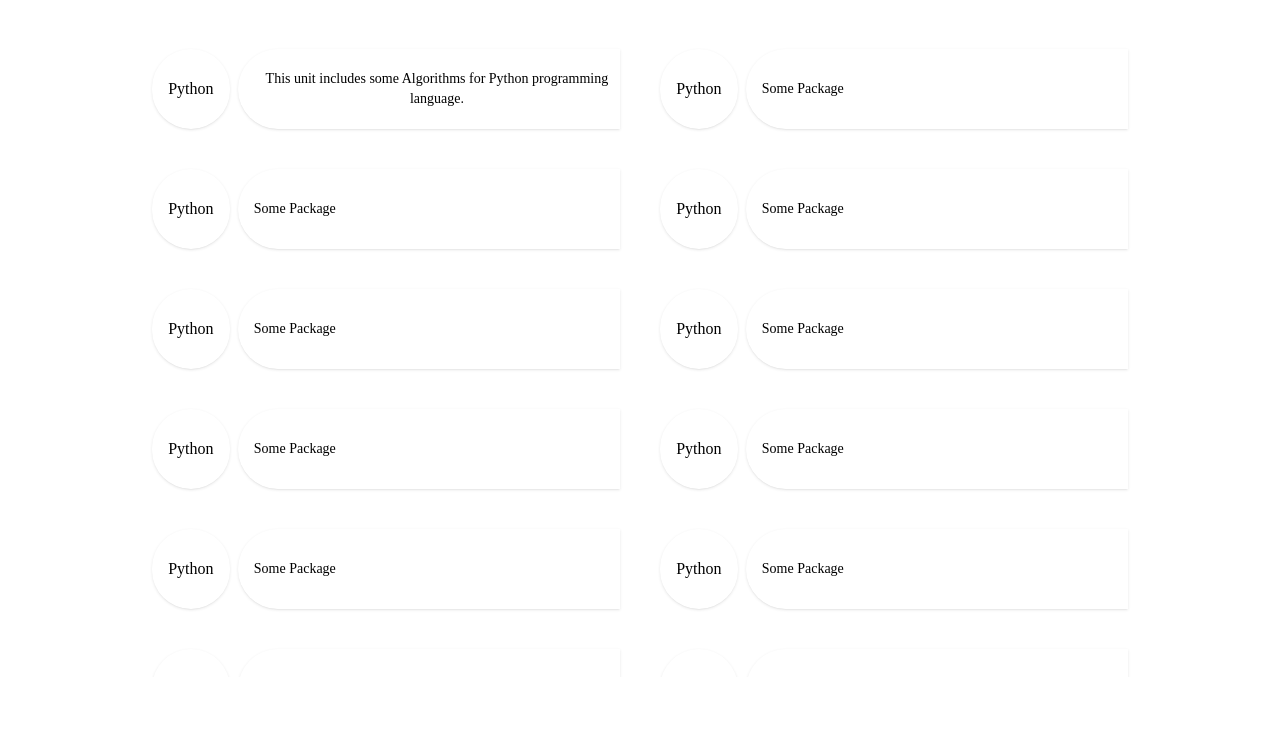
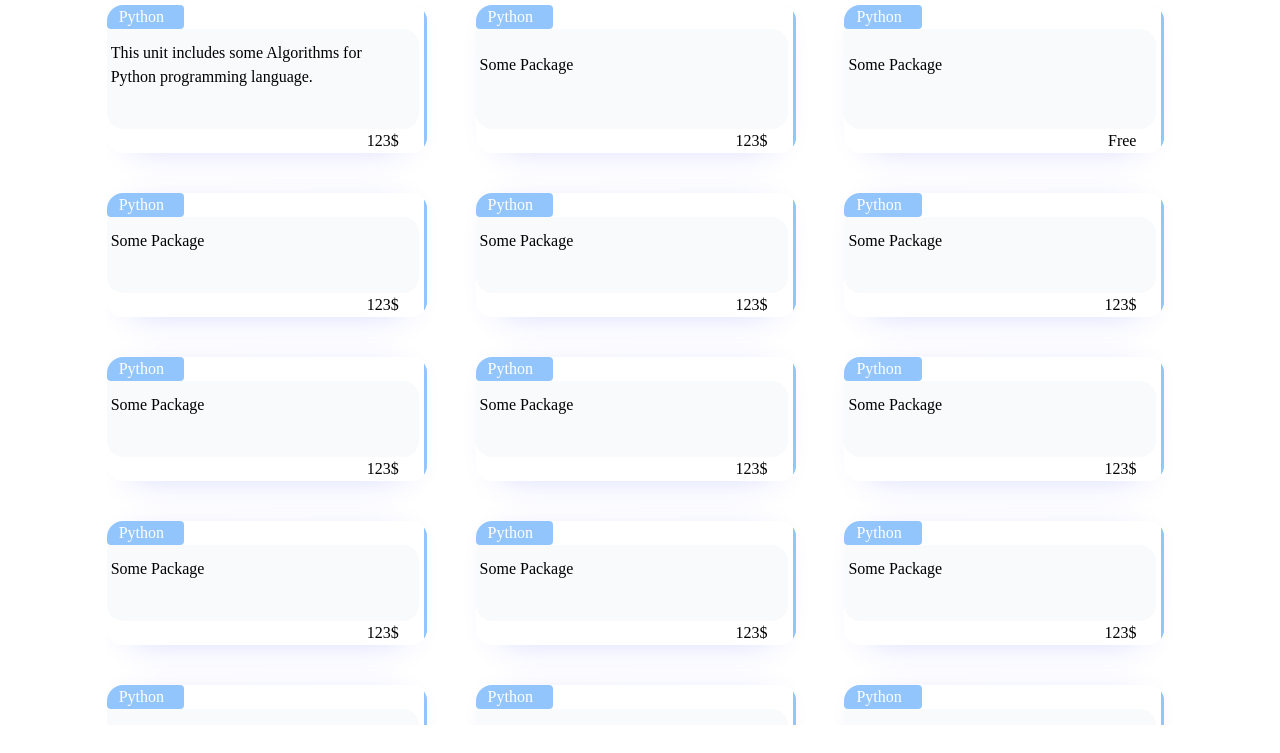
Before and after one commit to masaylighto/PersonalSiteFront, a React app: page /Projects in a window 1280 px wide. Shown: the part 47-800 px from the top of the page. Built offline with nearby package versions, Linux system fonts and the light colour scheme; a web font is replaced by a local one.

Commit message:
add project card

```diff
--- a/public/index.html
+++ b/public/index.html
@@ -1,5 +1,5 @@
 <!DOCTYPE html>
-<html lang="en">
+<html class="h-full"  lang="en">
   <head>
     <meta charset="utf-8" />
     <link rel="icon" href="%PUBLIC_URL%/favicon.ico" />
@@ -22,9 +22,9 @@
     -->
     <title>Ali Miracle</title>
   </head>
-  <body>
+  <body class="h-full">
     <noscript>You need to enable JavaScript to run this app.</noscript>
-    <div id="root"></div>
+    <div id="root" class="h-full"></div>
     <!--
       This HTML file is a template.
       If you open it directly in the browser, you will see an empty page.
--- a/src/Assets/Css/shared.css
+++ b/src/Assets/Css/shared.css
@@ -9,30 +9,67 @@
 .bg-gradiant-blue{
     background:linear-gradient(102deg,#ffffffc5 30%,  #ffffff36  52%)
 }
-.h-50vmin{
-    height: 50vmin;
+.h-50{
+    height: 50%;
 }
-.h-60vmin{
-    height: 60vmin;
+.h-60{
+    height: 60%;
 }
-.h-70vmin{
-    height: 70vmin;
+.h-70{
+    height: 70%;
 }
-.h-80vmin{
-    height: 80vmin;
+.h-80{
+    height: 80%;
 }
-.h-85vmin{
-    height: 85vmin;
+.h-85{
+    height: 85%;
 }
-.h-90vmin{
-    height: 90vmin;
+.h-90{
+    height: 90%;
 }
-.h-95vmin{
-    height: 90vmin;
+.h-95{
+    height: 90%;
 }
-.h-100vmin{
-    height: 100vmin;
+.h-100{
+    height: 100%;
 }
 .bg-main-graidant{
     background:linear-gradient(326deg,#ffffff00 6%, #ffffff12 4%, #ffffff00   23%),linear-gradient(321deg,#ffffff00 11%, #ffffff12 -1%, #ffffff00   25%),linear-gradient(295deg,#ffffff00 4%, #ffffff12 13.4%, #ffffff00   8%),linear-gradient(292deg,#ffffff00 18%, #ffffff12 21.4%, #ffffff00   9%),linear-gradient(169deg,#ffffff00 22%, #ffffff12 28.4%, #ffffff00   24%),linear-gradient(286deg,#ffffff00 22%, #ffffff12 28.4%, #ffffff00   24%),linear-gradient(275deg,#ffffff00 22%, #ffffff12 32.4%, #ffffff00   24%),linear-gradient(270deg,#95B2FF 31%, white, transparent  35%)
 }
+.ring-blue{
+    background: linear-gradient(90deg,  #ffffff 3%, #ffffff 0%,#ffffff 99%, #93c5fd 1%);
+}
+
+
+.bg-colored-shadow:before {
+    content: "";
+    z-index: -1;
+    position: absolute;
+    top: 0;
+    right: 0;
+    bottom: 0;
+    left: 0;
+    background:linear-gradient(-365deg, #6e79ff 77%, #ff652a 200% );
+    transform: translate3d(0px, 5px, 0) scale(0.86);
+    filter: blur(20px);
+    opacity: 0.31;
+    transition: opacity 0.3s;
+    border-radius: inherit;
+}
+
+/*
+* Prevents issues when the parent creates a
+* stacking context. (For example, using the transform
+* property )
+*/
+.bg-colored-shadow::after {
+    content: "";
+    z-index: -1;
+    position: absolute;
+    top: 0;
+    right: 0;
+    bottom: 0;
+    left: 0;
+    background: inherit;
+    border-radius: inherit;
+}
--- a/src/Pages/home.js
+++ b/src/Pages/home.js
@@ -62,27 +62,27 @@ class Chome extends React.Component{
     }
     endSide(){
         return (
-        <containers.row className='w-2/5 flex justify-start gap-2  items-center h-4/5'>
-            <div className={" w-3/6 bg-gradiant-blue rounded-full p-6 h-3/5"}>
+        <containers.row className='w-2/5 flex justify-start gap-2  items-center h-full'>
+            <div className={" w-3/6 bg-gradiant-blue rounded-full p-6 h-3/6"}>
                 <div style={{background:"#ffffff96"}} className={"e  rounded-full p-3  w-full h-full"}>
                 <img src={require("../Assets/icons/freedo.png")} className={"bg-contain  hover:animate-bounce w-full h-full "} ></img>
                 </div>
             </div>
-            <containers.col className={"text-white justify-between mb-5 h-2/5"}>
-                <p tabIndex={11} className='-ml-8 hover:-translate-y-1'>Devops Engineer</p>
+            <containers.col className={"text-white justify-between mb-5 h-2/6"}>
+                <p tabIndex={11} className='-ml-9 hover:-translate-y-1'>Devops Engineer</p>
                 <p tabIndex={12} className='-ml-3 hover:-translate-y-1 hover:translate-x-1'>Software Developer</p>
                 <p tabIndex={13} className='-ml-2 hover:translate-x-1'>Free Software Activist</p>
                 <p tabIndex={14} className='-ml-3 hover:translate-y-1 hover:translate-x-1'>System Adminstrator</p>
-                <p tabIndex={15} className='-ml-5 hover:translate-y-1 '>Data Scientist</p>
+                <p tabIndex={15} className='-ml-6 hover:translate-y-1 '>Data Scientist</p>
             </containers.col>
         </containers.row>
         )
     }
     render(){
 
-        return <containers.col className={"h-100vmin bg-main-graidant"}>
+        return <containers.col className={"h-full bg-main-graidant"}>
             <Cnav></Cnav>
-            <containers.row className={"w-full justify-evenly h-95vmin items-center"}>
+            <containers.row className={"w-full justify-evenly h-95 items-center"}>
                 {this.startSide()}
                 {this.endSide()}
             </containers.row>
--- a/src/Pages/projects.js
+++ b/src/Pages/projects.js
@@ -4,79 +4,117 @@ import Cnav from '../Components/navbar';
 import containers from '../Components/containers';
 import buttons from '../Components/buttons';
 class Cprojects extends React.Component{
-    btn(name,desc,index)
+    constructor() {
+        super();
+        this.tabIndex=0
+    }
+    tabIndex
+    card(name, desc, price, index)
     {
         return(
-            <containers.row key={index} className={ "gap-2 " }>
-                <button title='Project Name'value={name} className='w-24 h-20 flex justify-center items-center shadow rounded-full '>{name}</button>
-                <button title='Project Description' className='w-full rounded-l-full rounded-tr-lg  text-sm h-20 shadow pl-4 overflow-scroll scrollbar-hide flex items-center'>{desc}</button>
-            </containers.row>
+            <containers.col key={index} className={ "w-80  relative  bg-colored-shadow  ring-blue    rounded-2xl pr-2" }>
+
+                <p tabIndex={this.tabIndex++} title='Project Name'        className='text-white flex-1 bg-blue-300 rounded rounded-tl-2xl pl-3 sticky  z-20 w-fit pr-5'>{name}</p>
+                <p tabIndex={this.tabIndex++} title='Project Description' className='pl-1 bg-gray-50 flex-4 rounded-tl-none  min-h-fit flex items-center sticky  py-10 px-3 rounded-2xl h-full pt-3 '>{desc} </p>
+                <p tabIndex={this.tabIndex++} title='Project Price'       className={"text-right pr-5 flex-1"} >{price}</p>
+
+            </containers.col>
         )
     }
-    btns()
+
+    cards()
     {
         return [
             {
                 "Name":"Python",
-                "Desc":"This unit includes some Algorithms for Python programming language."
+                "Desc":"This unit includes some Algorithms for Python programming language.",
+                "Price":"123$"
             },
             {
                 "Name":"Python",
-                "Desc":"Some Package"
+                "Desc":"Some Package",
+                "Price":"123$"
             },
             {
                 "Name":"Python",
-                "Desc":"Some Package"
+                "Desc":"Some Package",
+                "Price":"Free"
             },
             {
                 "Name":"Python",
-                "Desc":"Some Package"
+                "Desc":"Some Package",
+                "Price":"123$"
             },
             {
                 "Name":"Python",
-                "Desc":"Some Package"
+                "Desc":"Some Package",
+                "Price":"123$"
             },
             {
                 "Name":"Python",
-                "Desc":"Some Package"
+                "Desc":"Some Package",
+                "Price":"123$"
             },
             {
                 "Name":"Python",
-                "Desc":"Some Package"
+                "Desc":"Some Package",
+                "Price":"123$"
             },
             {
                 "Name":"Python",
-                "Desc":"Some Package"
+                "Desc":"Some Package",
+                "Price":"123$"
             },
             {
                 "Name":"Python",
-                "Desc":"Some Package"
+                "Desc":"Some Package",
+                "Price":"123$"
             },
             {
                 "Name":"Python",
-                "Desc":"Some Package"
+                "Desc":"Some Package",
+                "Price":"123$"
             },
             {
                 "Name":"Python",
-                "Desc":"Some Package"
+                "Desc":"Some Package",
+                "Price":"123$"
             },
             {
                 "Name":"Python",
-                "Desc":"Some Package"
+                "Desc":"Some Package",
+                "Price":"123$"
+            },
+            {
+                "Name":"Python",
+                "Desc":"Some Package",
+                "Price":"123$"
+            },
+            {
+                "Name":"Python",
+                "Desc":"Some Package",
+                "Price":"123$"
+            },
+            {
+                "Name":"Python",
+                "Desc":"Some Package",
+                "Price":"123$"
             }
 
 
+
         ].map((item,index)=>{
-            return this.btn(item.Name,item.Desc,index)
+            return this.card(item.Name,item.Desc,item.Price,index)
         })
     }
+
 render(){
     return(
-    <containers.col className={"h-100vmin"}>
+    <containers.col className={"h-full"}>
         <Cnav></Cnav>
-        <div className='h-95vmin p-10 justify-center items-center flex'>
-            <containers.grid className={" w-5/6  gap-10 grid-cols-2 overflow-scroll scrollbar-hide  p-3 h-full rounded  "}>
-            {this.btns()}
+        <div className='h-90 mt-2  justify-center items-center flex'>
+            <containers.grid className={" w-5/6 pb-10  gap-10 grid-cols-3 overflow-scroll scrollbar-hide   h-full rounded  "}>
+            {this.cards()}
             </containers.grid>
         </div>
     </containers.col>)
```
Also changed, not shown: 1 other file.
